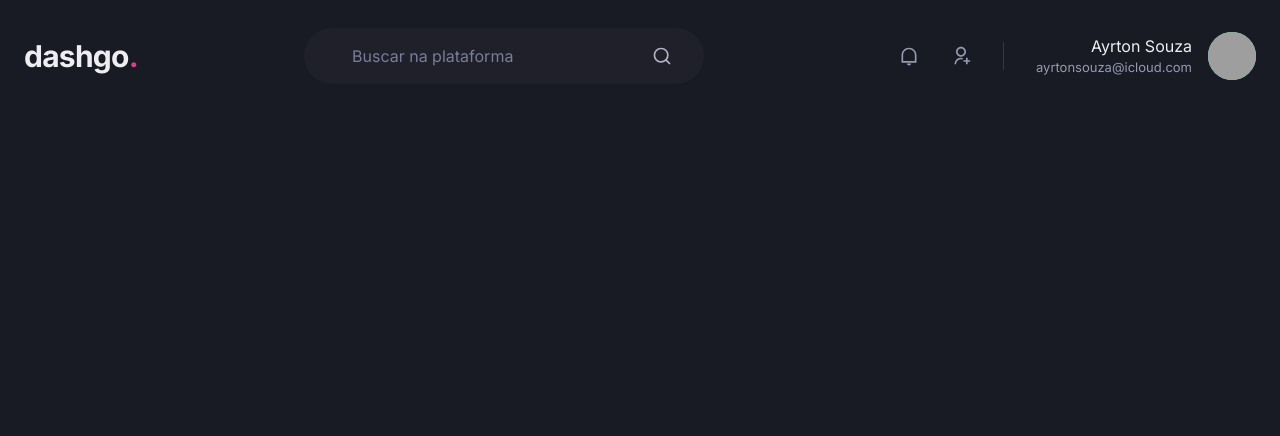
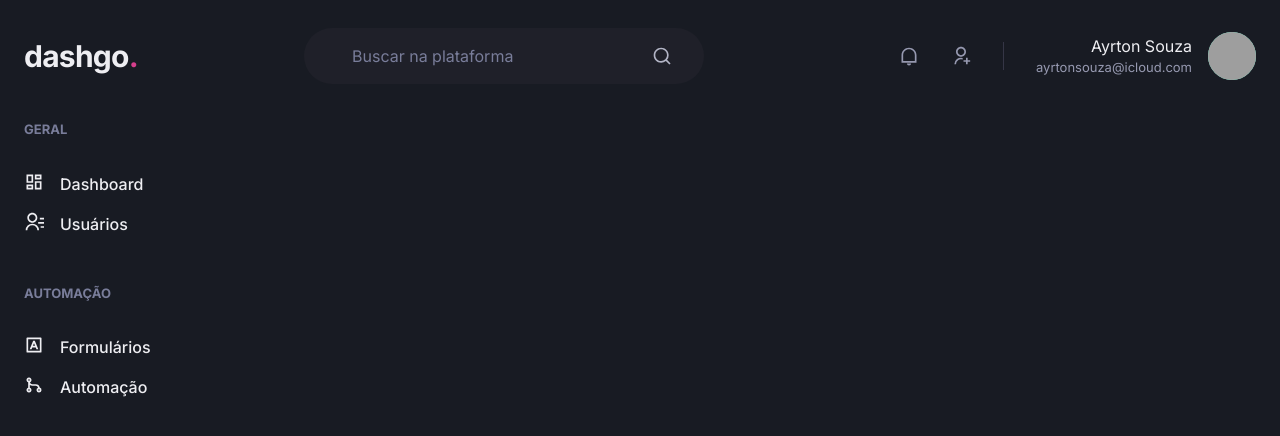
Before and after one commit to ayrtonbsouza/dashgo, a Next.js app: page /dashboard in a window 1280 px wide. Shown: the top 436 px of the page. Built offline with nearby package versions, Linux system fonts and the light colour scheme; grey boxes are pictures that could not be loaded.

Commit message:
[:construction:] initial sidebar development

```diff
--- /dev/null
+++ b/src/components/Sidebar.tsx
@@ -0,0 +1,52 @@
+import { Box, Stack, Text, Link, Icon } from '@chakra-ui/react';
+import {
+  RiContactsLine,
+  RiDashboardLine,
+  RiGitMergeLine,
+  RiInputMethodLine,
+} from 'react-icons/ri';
+
+export const Sidebar: React.VFC = () => (
+  <Box as="aside" w="64" mr="8">
+    <Stack spacing="12" align="flex-start">
+      <Box>
+        <Text fontWeight="bold" color="gray.400" fontSize="small">
+          GERAL
+        </Text>
+        <Stack spacing="4" mt="8" align="strecth">
+          <Link display="flex" align="center">
+            <Icon as={RiDashboardLine} fontSize="20" />
+            <Text ml="4" fontWeight="medium">
+              Dashboard
+            </Text>
+          </Link>
+          <Link display="flex" align="center">
+            <Icon as={RiContactsLine} fontSize="20" />
+            <Text ml="4" fontWeight="medium">
+              Usuários
+            </Text>
+          </Link>
+        </Stack>
+      </Box>
+      <Box>
+        <Text fontWeight="bold" color="gray.400" fontSize="small">
+          AUTOMAÇÃO
+        </Text>
+        <Stack spacing="4" mt="8" align="strecth">
+          <Link display="flex" align="center">
+            <Icon as={RiInputMethodLine} fontSize="20" />
+            <Text ml="4" fontWeight="medium">
+              Formulários
+            </Text>
+          </Link>
+          <Link display="flex" align="center">
+            <Icon as={RiGitMergeLine} fontSize="20" />
+            <Text ml="4" fontWeight="medium">
+              Automação
+            </Text>
+          </Link>
+        </Stack>
+      </Box>
+    </Stack>
+  </Box>
+);
--- a/src/pages/dashboard.tsx
+++ b/src/pages/dashboard.tsx
@@ -1,5 +1,14 @@
+import { Flex } from '@chakra-ui/react';
 import { Header } from '../components/Header';
+import { Sidebar } from '../components/Sidebar';
 
-const Dashboard: React.VFC = () => <Header />;
+const Dashboard: React.VFC = () => (
+  <Flex direction="column" h="100vh">
+    <Header />
+    <Flex w="100%" my="6" maxWidth={1480} mx="auto" px="6">
+      <Sidebar />
+    </Flex>
+  </Flex>
+);
 
 export default Dashboard;
```
